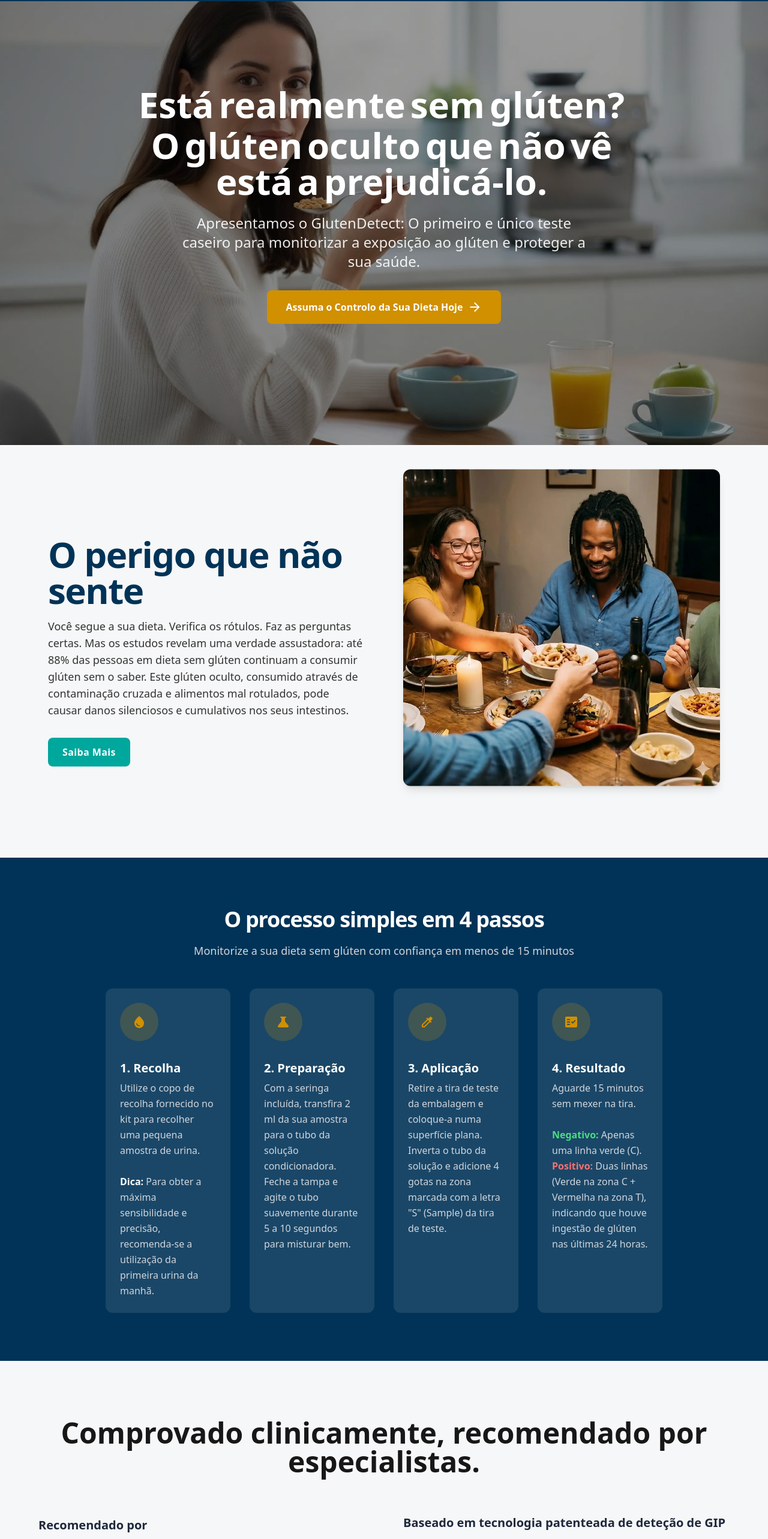
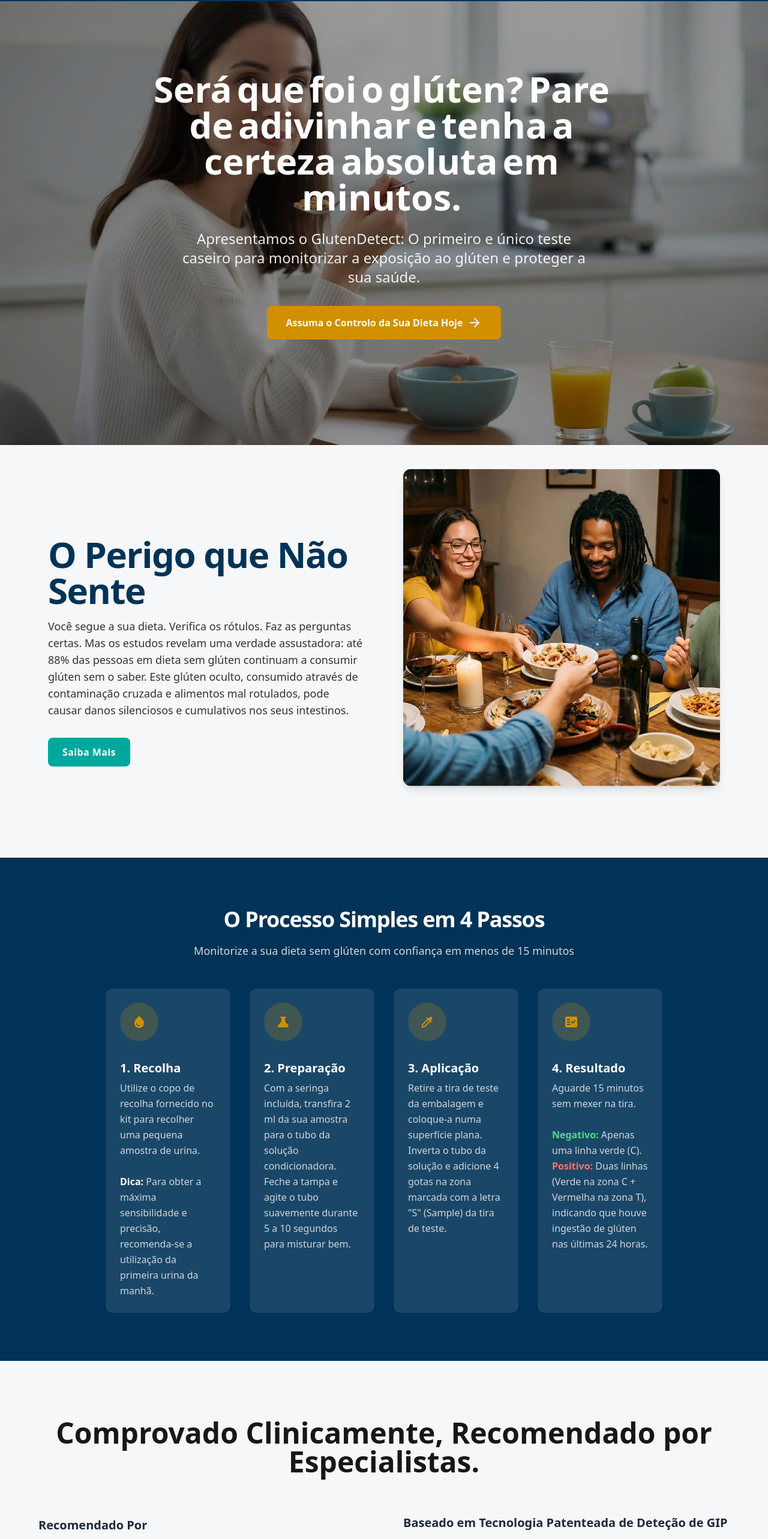
Before and after one commit to csgoegay/gluten-detect, a Next.js app: page / in a window 1280 px wide. Shown: the part 58-2624 px from the top of the page at 60% size. Built offline with nearby package versions, Linux system fonts and the light colour scheme.

Commit message:
[dyad] Updated hero section headline text - wrote 2 file(s)

```diff
--- a/src/app/page.tsx
+++ b/src/app/page.tsx
@@ -9,10 +9,10 @@ import SocialProofSection from "@/components/SocialProofSection";
 import ProductSection from "@/components/ProductSection";
 
 const navLinks = [
-  { label: 'Como funciona', href: '#how-it-works' },
+  { label: 'Como Funciona', href: '#how-it-works' },
   { label: 'Ciência', href: '#science' },
   { label: 'FAQ', href: '#faq' },
-  { label: 'Comprar agora', href: 'https://dietadvance.pt/loja/saude-gastro-intestinal/gluten-detect/' },
+  { label: 'Comprar Agora', href: '/buy' },
 ];
 
 const howItWorksSteps = [
@@ -76,7 +76,7 @@ const benefitsData = [
 ];
 
 const endorsementData = {
-  title: 'Recomendado por',
+  title: 'Recomendado Por',
   items: [
     {
       imageUrl: '/img/Seec.png',
@@ -97,7 +97,7 @@ const endorsementData = {
 };
 
 const featureData = {
-  title: 'Baseado em tecnologia patenteada de deteção de GIP',
+  title: 'Baseado em Tecnologia Patenteada de Deteção de GIP',
   description: 'O GlutenDetect baseia-se numa tecnologia patenteada para detetar Peptídeos Imunogénicos do Glúten (GIP) e é validada por ensaios clínicos revistos por pares (peer-reviewed). Temos orgulho em ser reconhecidos e recomendados por instituições de renome como a Sociedade Espanhola de Doença Celíaca (SEEC), que destaca os testes GIP como uma ferramenta vital para monitorizar a adesão à dieta.',
   items: [
     { iconName: 'check_circle', text: 'Tecnologia patenteada para deteção não invasiva de glúten.' },
@@ -162,12 +162,12 @@ const faqData = [
 ];
 
 const productData = {
-  headline: "O seu kit completo de monitorização de glúten em casa",
+  headline: "O Seu Kit Completo de Monitorização de Glúten em Casa",
   description: "Tudo o que precisa para monitorizar a sua dieta sem glúten com confiança. Este kit fornece uma forma simples, fiável e rápida de detetar glúten oculto no seu sistema.",
   features: [
     "Kit de uso único pronto a usar",
-    "Resultados em menos de 15 minutos",
-    "Tecnologia medicamente validada",
+    "Resultados em Menos de 15 Minutos",
+    "Tecnologia Medicamente Validada",
   ],
   originalPrice: "€50,00",
   discountedPrice: "€33,85",
@@ -185,13 +185,13 @@ export default function Home() {
       <main className="flex-grow">
         <HeroSection
           backgroundImageUrl="/img/upscalemedia-transformed.webp"
-          mainHeadline="Está realmente sem glúten?<br/>O glúten oculto que não vê está a prejudicá-lo."
+          mainHeadline="Será que foi o glúten? Pare de adivinhar e tenha a certeza absoluta em minutos."
           subHeadline="Apresentamos o GlutenDetect: O primeiro e único teste caseiro para monitorizar a exposição ao glúten e proteger a sua saúde."
           buttonText="Assuma o Controlo da Sua Dieta Hoje"
           buttonLink="/api/redirect-to-product?type=gluten-detect"
         />
         <TextWithImageSection
-          headline="O perigo que não sente"
+          headline="O Perigo que Não Sente"
           description="Você segue a sua dieta. Verifica os rótulos. Faz as perguntas certas. Mas os estudos revelam uma verdade assustadora: até 88% das pessoas em dieta sem glúten continuam a consumir glúten sem o saber. Este glúten oculto, consumido através de contaminação cruzada e alimentos mal rotulados, pode causar danos silenciosos e cumulativos nos seus intestinos."
           buttonText="Saiba Mais"
           buttonLink="#how-it-works"
@@ -199,26 +199,26 @@ export default function Home() {
           imageAlt="Uma pessoa atenta a ler cuidadosamente o rótulo dos ingredientes de um produto alimentar numa cozinha moderna e iluminada."
         />
         <HowItWorksSection
-          headline="O processo simples em 4 passos"
+          headline="O Processo Simples em 4 Passos"
           subtitle="Monitorize a sua dieta sem glúten com confiança em menos de 15 minutos"
           steps={howItWorksSteps}
         />
         <ValidationSection
-          headline="Comprovado clinicamente, recomendado por especialistas."
+          headline="Comprovado Clinicamente, Recomendado por Especialistas."
           endorsements={endorsementData}
           features={featureData}
           buttonText="Ver Estudos Clínicos"
           buttonLink="/estudos"
         />
         <BenefitsSection
-          headline="Porquê adivinhar quando pode ter a certeza?"
+          headline="Porquê Adivinhar Quando Pode Ter a Certeza?"
           benefits={benefitsData}
         />
         <SocialProofSection
-          headline="A comunidade celíaca confia no GlutenDetect."
+          headline="A Comunidade Celíaca Confia no GlutenDetect."
         />
         <FaqSection
-          headline="As suas perguntas, aqui respondidas."
+          headline="As Suas Perguntas, Aqui Respondidas."
           faqItems={faqData}
           contactText="Ainda tem perguntas?"
           contactLinkText="Contacte a nossa equipa de apoio."
--- a/src/components/HeroSection.tsx
+++ b/src/components/HeroSection.tsx
@@ -19,9 +19,8 @@ const HeroSection = ({
   buttonText,
   buttonLink,
 }: HeroSectionProps) => {
-  // Split the headline into lines first, then words for proper line break handling
-  const headlineLines = mainHeadline.split('<br/>');
-  const headlineWords = headlineLines.flatMap(line => line.split(' '));
+  // Split the headline into words for staggered animation
+  const headlineWords = mainHeadline.split(' ');
 
   const containerVariants = {
     hidden: { opacity: 0 },
@@ -66,18 +65,14 @@ const HeroSection = ({
           className="mb-6"
         >
           <h1 className="text-4xl sm:text-5xl lg:text-6xl font-bold text-white leading-tight">
-            {headlineLines.map((line, lineIndex) => (
-              <div key={lineIndex} className="mb-2">
-                {line.split(' ').map((word, wordIndex) => (
+            {headlineWords.map((word, index) => (
               <motion.span
-                    key={`${lineIndex}-${wordIndex}`}
+                key={index}
                 variants={wordVariants}
                 className="inline-block mr-2"
               >
                 {word}
               </motion.span>
-                ))}
-              </div>
             ))}
           </h1>
         </motion.div>
```
Lines whose indentation alone changed are shown as unchanged.
